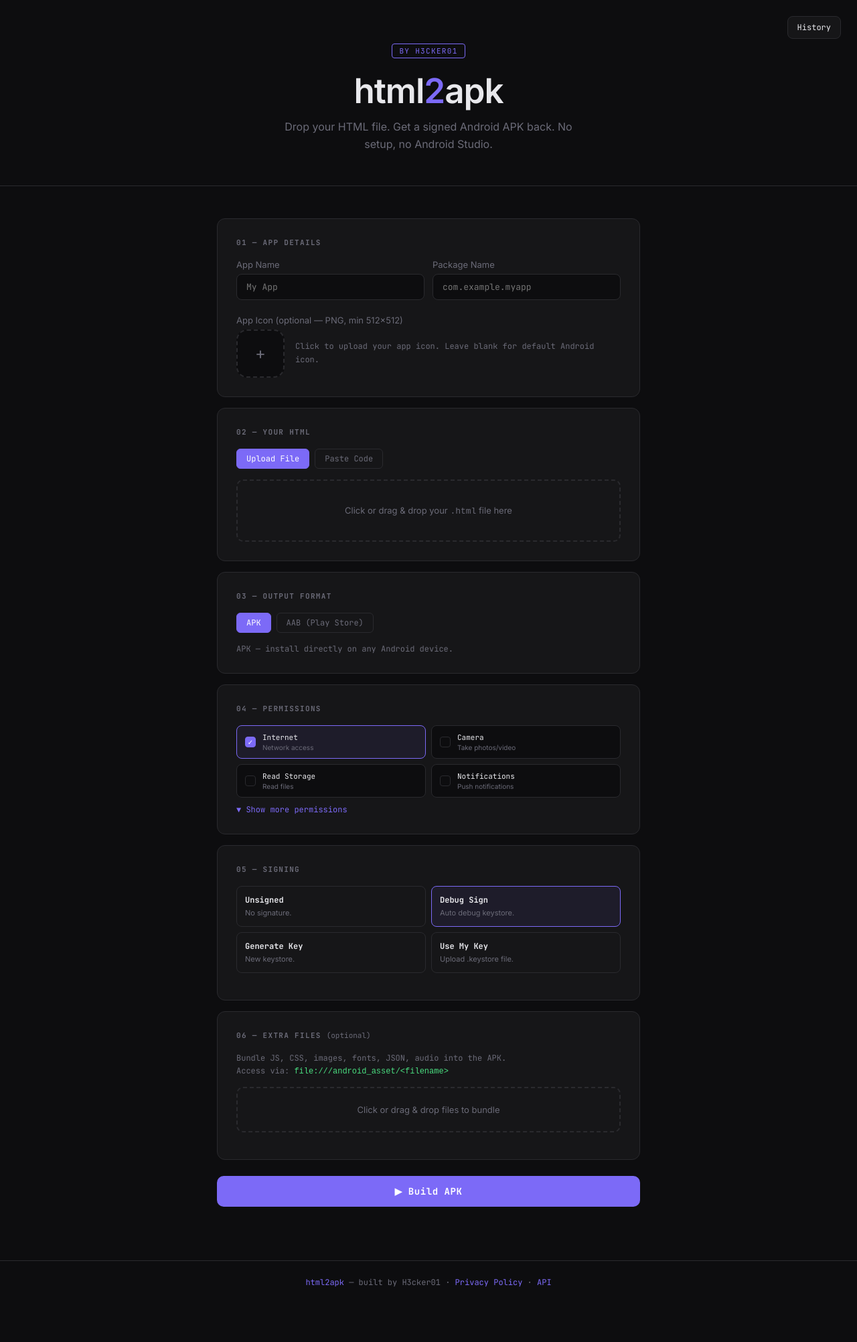
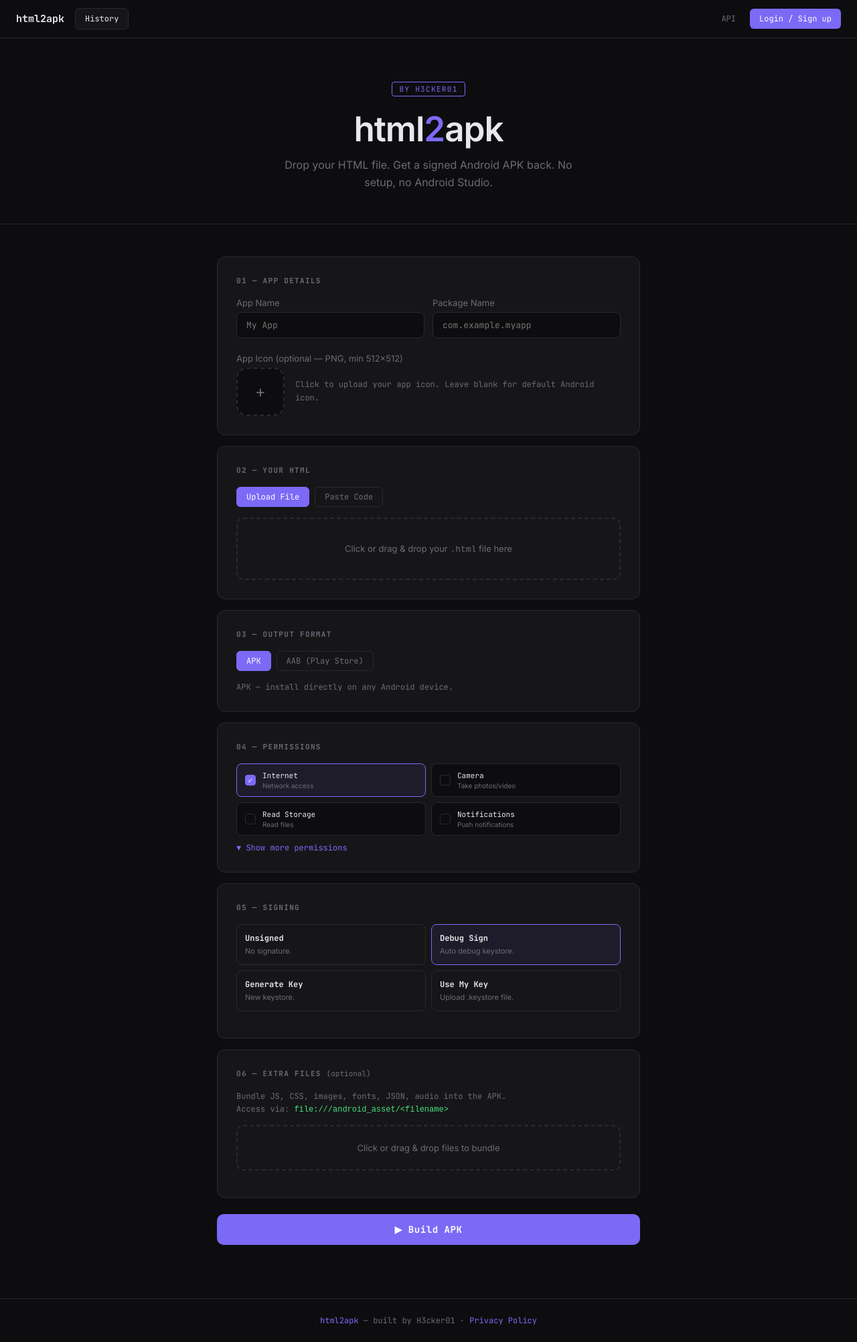
Before and after one commit to H3cker01/html2apk-web, a Next.js app: page / in a window 1280 px wide. Shown: the whole page at 67% size. Before the commit the page ends 1947 px from the top, so only its background shows below. Built offline with nearby package versions, Linux system fonts and the light colour scheme.

Commit message:
Add topnav with API and Login links, fix MAIL_FROM

```diff
--- a/pages/index.js
+++ b/pages/index.js
@@ -265,7 +265,15 @@ export default function Home() {
         h1{font-size:clamp(2rem,5vw,3.2rem);font-weight:600;letter-spacing:-.02em;line-height:1.1;margin-bottom:14px}
         h1 span{color:var(--accent)}
         .subtitle{color:var(--muted);font-size:1rem;max-width:440px;margin:0 auto;line-height:1.6}
-        .history-btn{position:absolute;top:24px;right:24px;background:var(--surface);border:1px solid var(--border);color:var(--text);font-family:var(--mono);font-size:12px;padding:8px 14px;border-radius:8px;cursor:pointer;transition:border-color .15s}
+        .topnav{display:flex;align-items:center;justify-content:space-between;padding:12px 24px;border-bottom:1px solid var(--border);position:sticky;top:0;background:var(--bg);z-index:50}
+        .topnav-left{display:flex;align-items:center;gap:16px}
+        .topnav-logo{font-family:var(--mono);font-weight:700;font-size:15px;color:var(--text);text-decoration:none}
+        .topnav-right{display:flex;align-items:center;gap:8px}
+        .topnav-link{font-family:var(--mono);font-size:12px;color:var(--muted);text-decoration:none;padding:6px 12px;border-radius:6px;border:1px solid transparent;transition:all .15s}
+        .topnav-link:hover{border-color:var(--border);color:var(--text)}
+        .topnav-btn{font-family:var(--mono);font-size:12px;color:#fff;background:var(--accent);padding:7px 14px;border-radius:6px;border:none;cursor:pointer;text-decoration:none;transition:opacity .15s}
+        .topnav-btn:hover{opacity:.85}
+        .history-btn{background:var(--surface);border:1px solid var(--border);color:var(--text);font-family:var(--mono);font-size:12px;padding:7px 14px;border-radius:6px;cursor:pointer;transition:border-color .15s}
         .history-btn:hover{border-color:var(--accent)}
         .history-badge{display:inline-block;background:var(--accent);color:#fff;border-radius:99px;font-size:10px;padding:1px 6px;margin-left:6px;vertical-align:middle}
         .container{max-width:680px;margin:0 auto;padding:48px 24px 80px}
@@ -391,12 +399,21 @@ export default function Home() {
         </div>
       )}
 
+      <nav className="topnav">
+        <div className="topnav-left">
+          <span className="topnav-logo">html2apk</span>
+          <button className="history-btn" onClick={() => setShowHistory(true)}>
+            History
+            {history.length > 0 && <span className="history-badge">{history.length}</span>}
+          </button>
+        </div>
+        <div className="topnav-right">
+          <a href="/dashboard" className="topnav-link">API</a>
+          <a href="/login" className="topnav-btn">Login / Sign up</a>
+        </div>
+      </nav>
+
       <div className="hero">
-        <button className="history-btn" onClick={() => setShowHistory(true)}>
-          History
-          {history.length > 0 && <span className="history-badge">{history.length}</span>}
-        </button>
-
         <div className="badge">by H3cker01</div>
         <h1>html<span>2</span>apk</h1>
         <p className="subtitle">Drop your HTML file. Get a signed Android APK back. No setup, no Android Studio.</p>
@@ -616,7 +633,7 @@ export default function Home() {
         )}
 
       </div>
-      <div className="footer"><span>html2apk</span> — built by H3cker01 · <a href="/privacy" style={{color:"var(--accent)",textDecoration:"none"}}>Privacy Policy</a> · <a href="/dashboard" style={{color:"var(--accent)",textDecoration:"none"}}>API</a></div>
+      <div className="footer"><span>html2apk</span> — built by H3cker01 · <a href="/privacy" style={{color:"var(--accent)",textDecoration:"none"}}>Privacy Policy</a></div>
     </>
   );
 }
```
